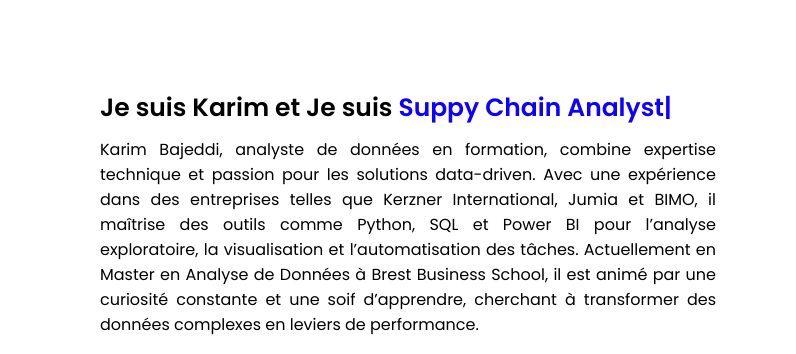
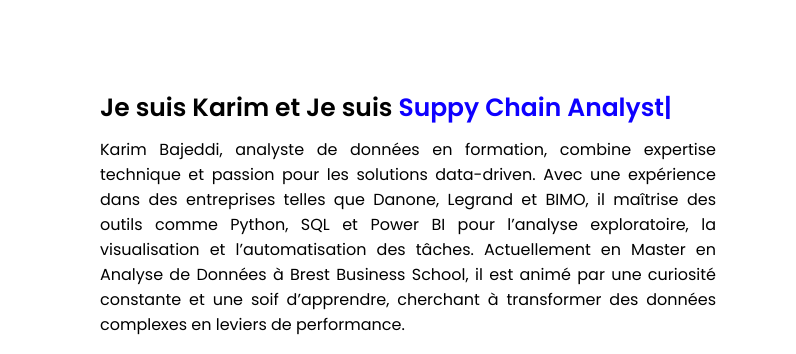
Before and after one commit to Seewhy22/karimdata, a plain HTML site: page index.html in a window 1280 px wide. Shown: the part 980-1334 px from the top of the page, 484-1280 px from the left. Drawn offline with nearby package versions, Linux system fonts and the light colour scheme.

Commit message:
Update index.html

```diff
--- a/index.html
+++ b/index.html
@@ -57,7 +57,7 @@
                 </div>
                 <div class="column right">
                     <div class="text">Je suis Karim et Je suis <span class="typing-2"></span></div>
-                    <p>Karim Bajeddi, analyste de données en formation, combine expertise technique et passion pour les solutions data-driven. Avec une expérience dans des entreprises telles que Kerzner International, Jumia et BIMO, il maîtrise des outils comme Python, SQL et Power BI pour l’analyse exploratoire, la visualisation et l’automatisation des tâches. Actuellement en Master en Analyse de Données à Brest Business School, il est animé par une curiosité constante et une soif d’apprendre, cherchant à transformer des données complexes en leviers de performance.</p>
+                    <p>Karim Bajeddi, analyste de données en formation, combine expertise technique et passion pour les solutions data-driven. Avec une expérience dans des entreprises telles que Danone, Legrand et BIMO, il maîtrise des outils comme Python, SQL et Power BI pour l’analyse exploratoire, la visualisation et l’automatisation des tâches. Actuellement en Master en Analyse de Données à Brest Business School, il est animé par une curiosité constante et une soif d’apprendre, cherchant à transformer des données complexes en leviers de performance.</p>
                     <a href="DATA.pdf">Télécharger CV</a>
                 </div>
             </div>
```
